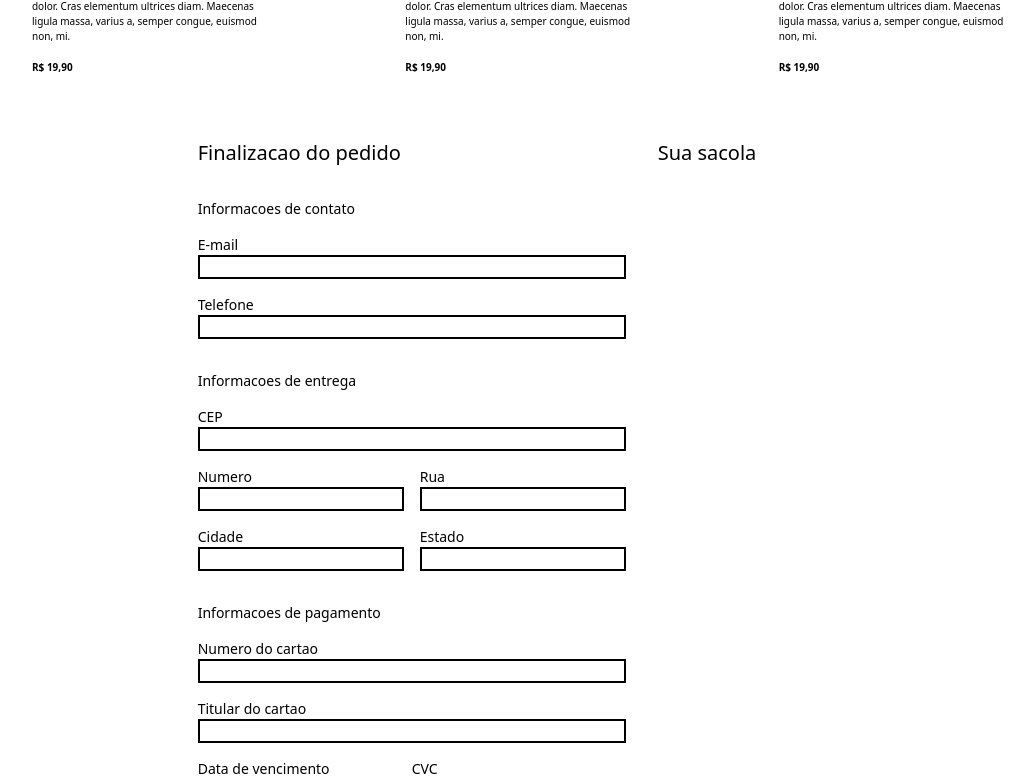
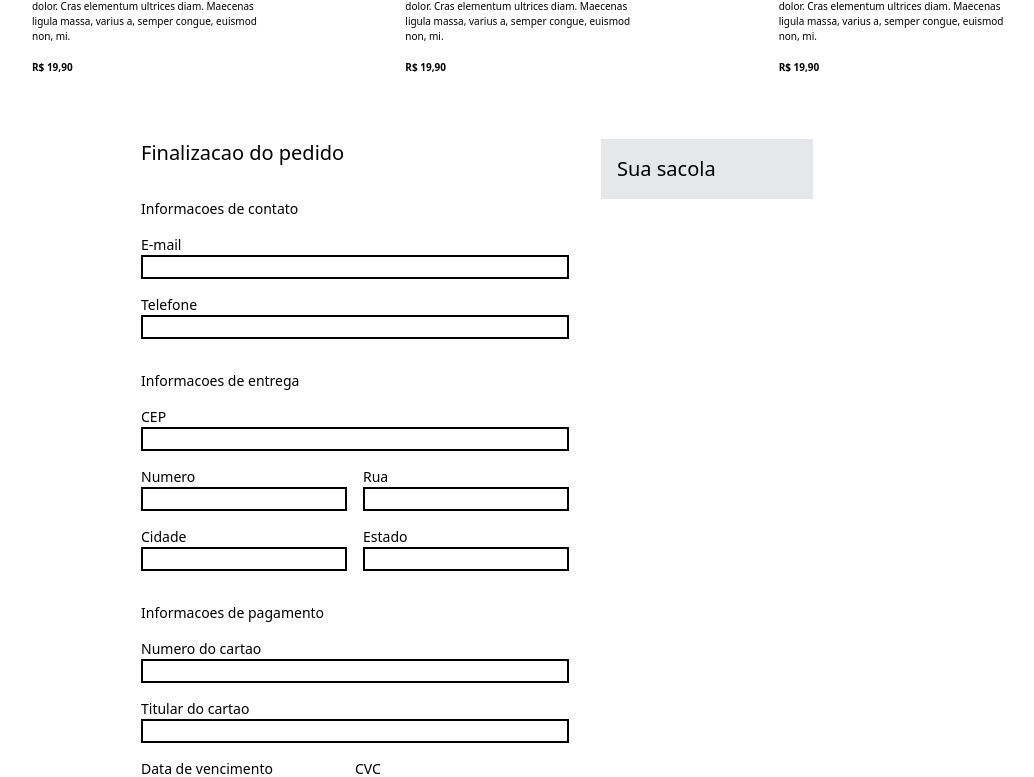
Before and after one commit to LuisSempre/chico-rei, a Vue app: page / in a window 1280 px wide. Shown: the part 641-1418 px from the top of the page, without its empty margins (163-1197 px from the left). Built offline with nearby package versions, Linux system fonts and the light colour scheme.

Commit message:
Up Readme

```diff
--- a/src/components/Form.vue
+++ b/src/components/Form.vue
@@ -1,6 +1,6 @@
 <template>
   <div
-    class="flex flex-row h-full max-w-6xl mx-auto justify-center gap-8 py-8 text-sm"
+    class="flex flex-row h-full max-w-2xl mx-auto justify-center gap-8 py-8 text-sm w-full"
   >
     <div>
       <form>
@@ -41,7 +41,7 @@
       </form>
       <button class="bg-gray-900 text-white p-2">Fechar pedido</button>
     </div>
-    <div class="text-xl">
+    <div class="text-xl bg-gray-200 p-4 h-full w-full">
       <p>Sua sacola</p>
     </div>
   </div>
```
Also changed, not shown: 1 other file (tests, documents, lock files or other folders).
